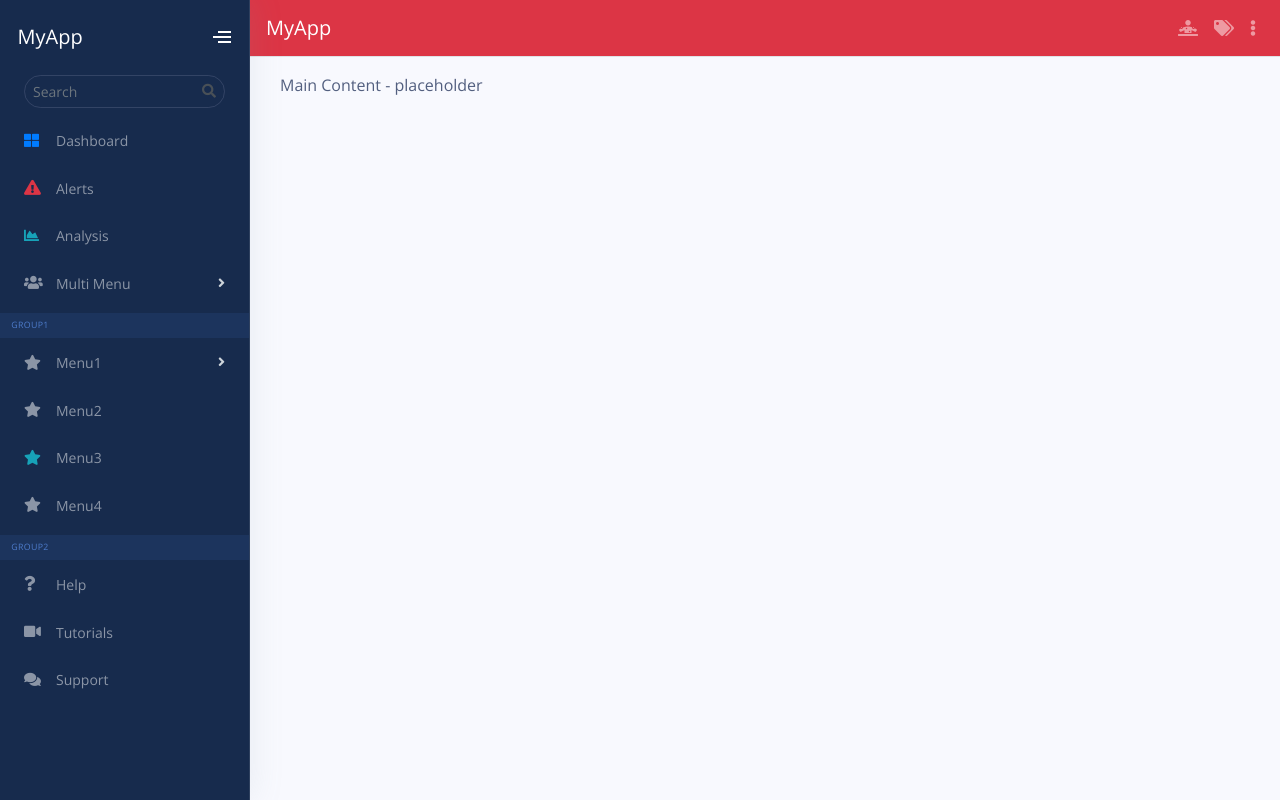
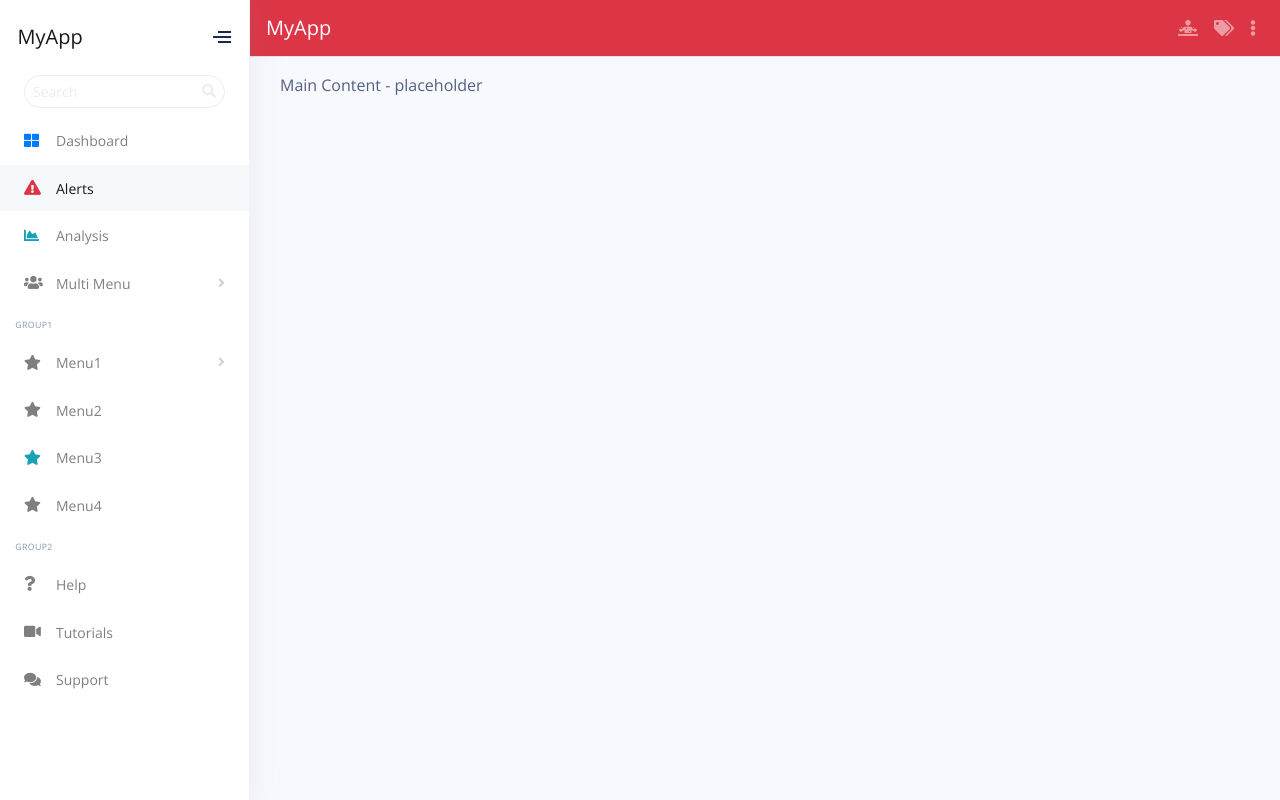
Before and after one commit to jagadeeshpalaniappan/mini-sidenav-bs, a website: page index.html in a window 1280 px wide. Drawn offline with nearby package versions, Linux system fonts and the light colour scheme.

Commit message:
update:appGroup

```diff
--- a/index.html
+++ b/index.html
@@ -42,7 +42,7 @@
   <body>
     <!-- Sidenav -->
     <nav
-      class="micro-sidenav navbar micro-sidenavbar-vertical fixed-left navbar-expand-xs navbar-dark"
+      class="micro-sidenav navbar micro-sidenavbar-vertical fixed-left navbar-expand-xs navbar-light"
       id="micro-sidenav-main"
     >
       <div class="scrollbar-inner">
@@ -71,7 +71,7 @@
           <!--<div class="navbar-heading">Group1</div>-->
 
           <div class="search-box input-group input-group-sm mb-2">
-            <input class="form-control" placeholder="Search" type="text" />
+            <input class="form-control text-primary" placeholder="Search" type="text" />
             <div class="input-group-append">
               <span class="input-group-text"><i class="fas fa-search"></i></span>
             </div>
@@ -87,7 +87,7 @@
             </li>
 
             <li class="nav-item">
-              <a class="nav-link" href="#">
+              <a class="nav-link active" href="#">
                 <i class="fas fa-exclamation-triangle text-danger"></i>
                 <span class="nav-link-text">Alerts</span>
               </a>
--- a/src/micro-sidenav.css
+++ b/src/micro-sidenav.css
@@ -1,5 +1,5 @@
 body {
-  font-family: Open Sans,sans-serif;
+  font-family: Open Sans, sans-serif;
   font-size: 1rem;
   font-weight: 400;
   line-height: 1.5;
@@ -8,7 +8,6 @@ body {
   color: #525f7f;
   background-color: #f8f9fe;
 }
-
 
 /*------------ micro-sidenavbar-vertical ----------*/
 
@@ -203,15 +202,6 @@ body {
 
 .micro-sidenavbar-vertical.navbar-expand-xs .navbar-nav > .nav-item {
   margin-top: 2px;
-}
-
-.micro-sidenavbar-vertical.navbar-expand-xs .navbar-nav > .nav-item > .nav-link.active {
-  margin-right: 0.5rem;
-  margin-left: 0.5rem;
-  padding-right: 1rem;
-  padding-left: 1rem;
-  border-radius: 0.375rem;
-  background: #f6f9fc;
 }
 
 .micro-sidenavbar-vertical.navbar-expand-xs .lavalamp-object {
@@ -947,9 +937,12 @@ body {
   -webkit-box-shadow: inset 0 0 6px rgba(136, 152, 170, 0.26);
 }
 
-
 .micro-sidenav.navbar-dark::-webkit-scrollbar-thumb {
   -webkit-box-shadow: inset 0 0 6px rgba(77, 123, 202, 0.6);
+}
+
+.micro-sidenav {
+  overflow-x: hidden;
 }
 
 /*--------- jag ----------*/
@@ -959,47 +952,54 @@ body {
 }
 
 .micro-sidenav.navbar-dark {
-  background-color: #172b4d!important;
+  background-color: #172b4d !important;
 }
 
 .micro-sidenav.navbar-light .micro-sidenav-toggler-line {
   background-color: #172b4d;
 }
 
-
 .micro-sidenav.navbar-dark .micro-sidenav-toggler-line {
   background-color: #fff;
 }
 
 .micro-sidenav.micro-sidenavbar-vertical .navbar-heading {
-  padding: 6px 12px;
-  font-size: .55rem;
+  padding: 6px 0;
+  font-size: 0.55rem;
   margin-top: 0.4rem;
-  margin-left: -1.55rem;
-  margin-right: -1.55rem;
+  margin-left: -0.55rem;
 }
 
 .micro-sidenav.navbar-light.micro-sidenavbar-vertical .navbar-heading {
   color: #8898aa;
-  background-color: #f6f9fc;
+  /* background-color: #f6f9fc; */
   /*border-top: 1px solid #e9ecef;*/
   /*border-bottom: 1px solid #e9ecef;*/
 }
 
 .micro-sidenav.navbar-dark.micro-sidenavbar-vertical .navbar-heading {
   color: #4d7bca;
-  background-color: #1c345d;
+  /* background-color: #1c345d; */
   /*border-top: 1px solid #1f3a68;*/
   /*border-bottom: 1px solid #1f3a68;*/
 }
 
-.micro-sidenav {
-  overflow-x: hidden;
+.micro-sidenav.micro-sidenavbar-vertical.navbar-expand-xs
+  .navbar-nav
+  > .nav-item
+  > .nav-link.active {
+  background-color: #f6f9fc;
 }
 
+.micro-sidenav.navbar-dark.micro-sidenavbar-vertical.navbar-expand-xs
+  .navbar-nav
+  > .nav-item
+  > .nav-link.active {
+  background-color: rgba(0, 0, 0, 0.19);
+}
 
+/* SideNav: Search */
 .micro-sidenav .search-box {
-  border: 1px solid rgba(82, 95, 127, 0.48);
   border-radius: 2rem;
   background-color: transparent;
 }
@@ -1012,8 +1012,7 @@ body {
   box-shadow: none;
 }
 
-
-.g-micro-sidenav-pinned .micro-sidenav .search-box{
+.g-micro-sidenav-pinned .micro-sidenav .search-box {
   display: flex;
   visibility: visible;
   opacity: 1;
@@ -1026,7 +1025,32 @@ body {
   transition: visibility 0s, opacity 0.5s linear;
 }
 
+.micro-sidenav .search-box {
+  border: 1px solid rgba(136, 152, 170, 0.18);
+}
 
-.micro-sidenav .search-box.input-group .form-control {
-  color: #5e72e4;
+.micro-sidenav .search-box .input-group-text {
+  color: rgba(136, 152, 170, 0.18);
 }
+
+.micro-sidenav .search-box .form-control::placeholder {
+  /* Chrome, Firefox, Opera, Safari 10.1+ */
+  color: rgba(136, 152, 170, 0.18);
+  opacity: 1; /* Firefox */
+}
+
+.micro-sidenav.navbar-dark .search-box {
+  border: 1px solid rgba(82, 95, 127, 0.48);
+}
+
+.micro-sidenav.navbar-dark .search-box .input-group-text {
+  color: rgba(136, 152, 170, 0.18);
+}
+
+.micro-sidenav.navbar-dark .search-box .form-control::placeholder {
+  /* Chrome, Firefox, Opera, Safari 10.1+ */
+  color: rgba(82, 95, 127, 0.48);
+  opacity: 1; /* Firefox */
+}
+
+/* /SideNav: Search */
```
Also changed, not shown: demo/index.html (+2 -2 lines).
